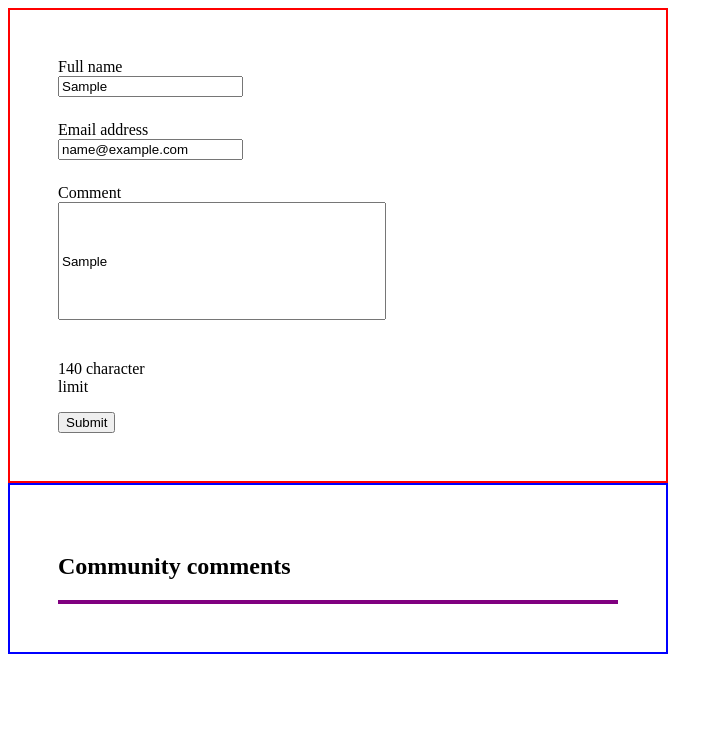
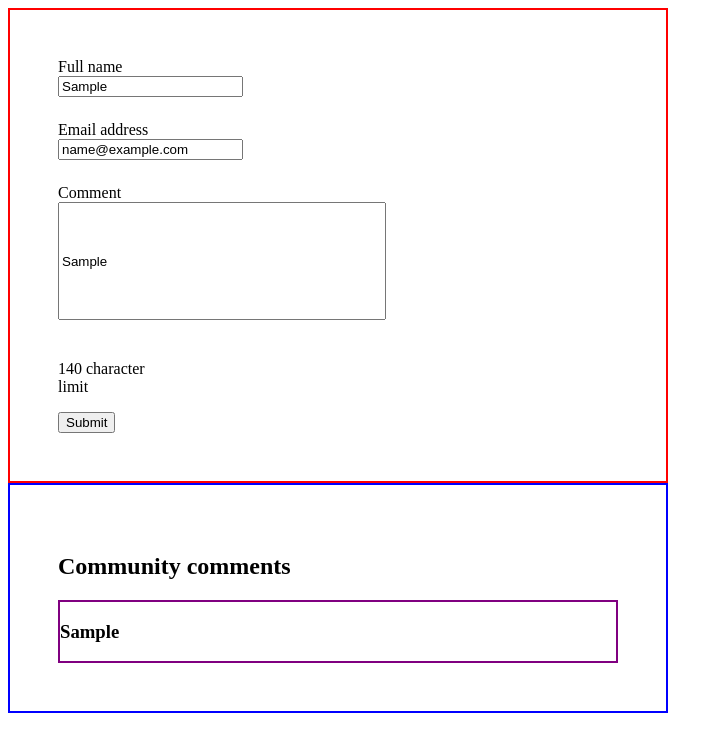
Before and after one commit to teshyp/fac_commentBox, a plain HTML site: page index.html in a window 1280 px wide. Both pictures are taken after typing "Sample", "name@example.com", "Sample" into the empty fields and a click on the input "Submit". Shown: the whole page, without its empty margins (0-723 px from the left). Drawn offline with Linux system fonts and the light colour scheme.

Commit message:
Working on adding user response

```diff
--- a/app.js
+++ b/app.js
@@ -1,10 +1,13 @@
 const formInput = document.getElementById("comment");
+const submitBtn = document.getElementById("submitBtn");
+const commentInput = document.getElementById("comment");
+const charCounter = document.getElementById("charCounter");
+const userName = document.getElementById("fullName");
+const userEmail = document.getElementById("email");
 
-const submitBtn = document.getElementById("submitBtn");
+const parentRepliesDiv = document.querySelector("#comment-chain");
 
-const commentInput = document.getElementById("comment");
-
-const charCounter = document.getElementById("charCounter");
+console.log(typeof parentRepliesDiv);
 
 commentInput.addEventListener("keydown", keydowntest);
 
@@ -13,11 +16,19 @@ function keydowntest() {
   if (commentInput.value.length === 140) charCounter.style.color = "red";
 }
 
-submitBtn.addEventListener("click", test);
+submitBtn.addEventListener("click", appendReplies);
 
-function test() {
-  console.log(commentInput.value.length);
-  if (commentInput.value.length > 140) {
-    console.log("Over");
+function appendReplies() {
+  function createUserResponse() {
+    const displayUserName = document.createElement("h3");
+    displayUserName.innerText = userName.value;
+    return displayUserName;
   }
+  // create h2 for name
+  // creae box comment
+  // append to replies container
+
+  parentRepliesDiv.appendChild(createUserResponse());
+
+  console.log("Working");
 }
--- a/index.html
+++ b/index.html
@@ -52,7 +52,7 @@
     </section>
 
     <section id="replies-container">
-      <div>
+      <div id="parent-replies-div">
         <h2>Community comments</h2>
       </div>
       <div id="comment-chain" class="comments"></div>
--- a/style.css
+++ b/style.css
@@ -26,3 +26,8 @@
 .comments {
   border: solid 2px purple;
 }
+
+#replies-container {
+  display: flex;
+  flex-direction: column;
+}
```
